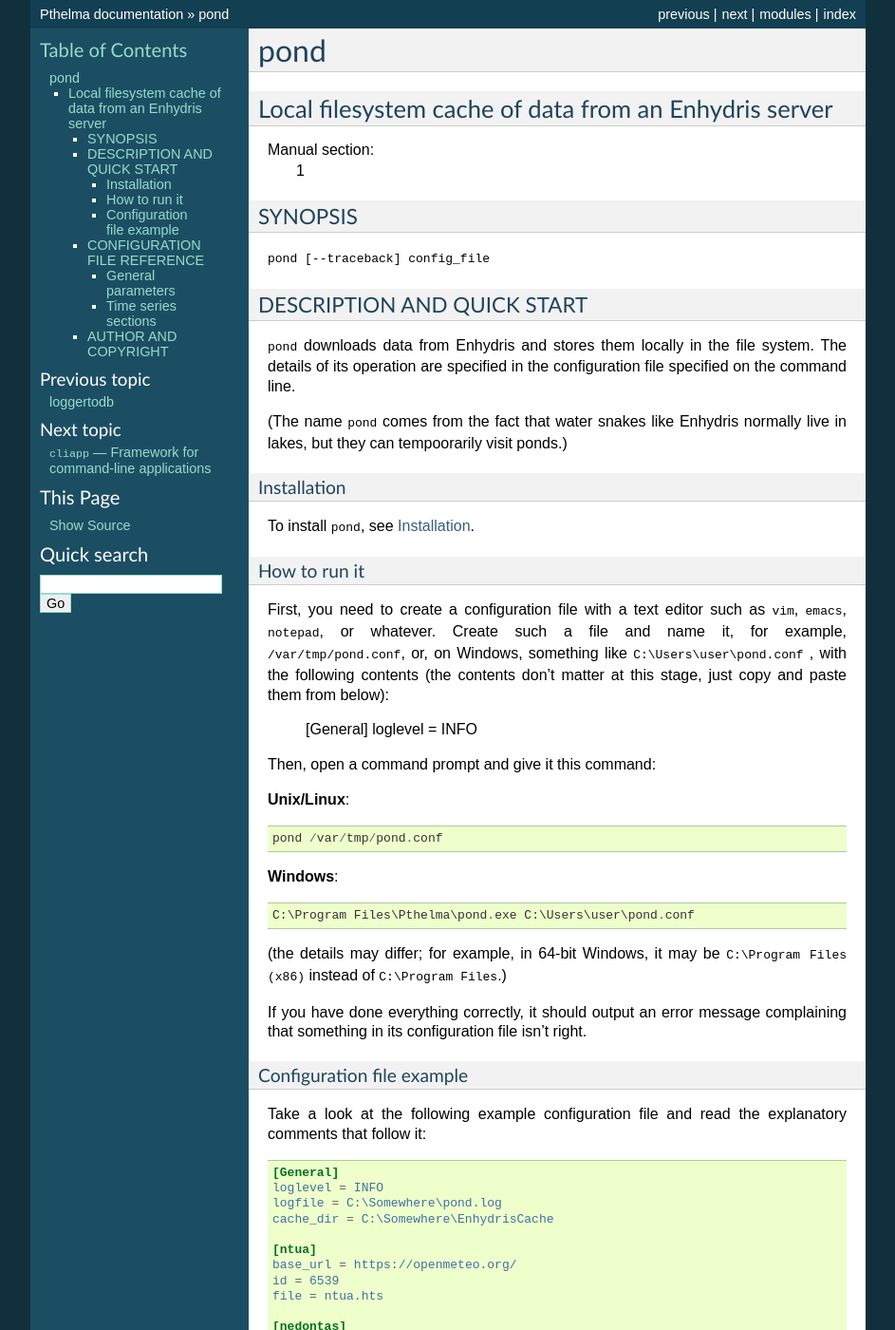
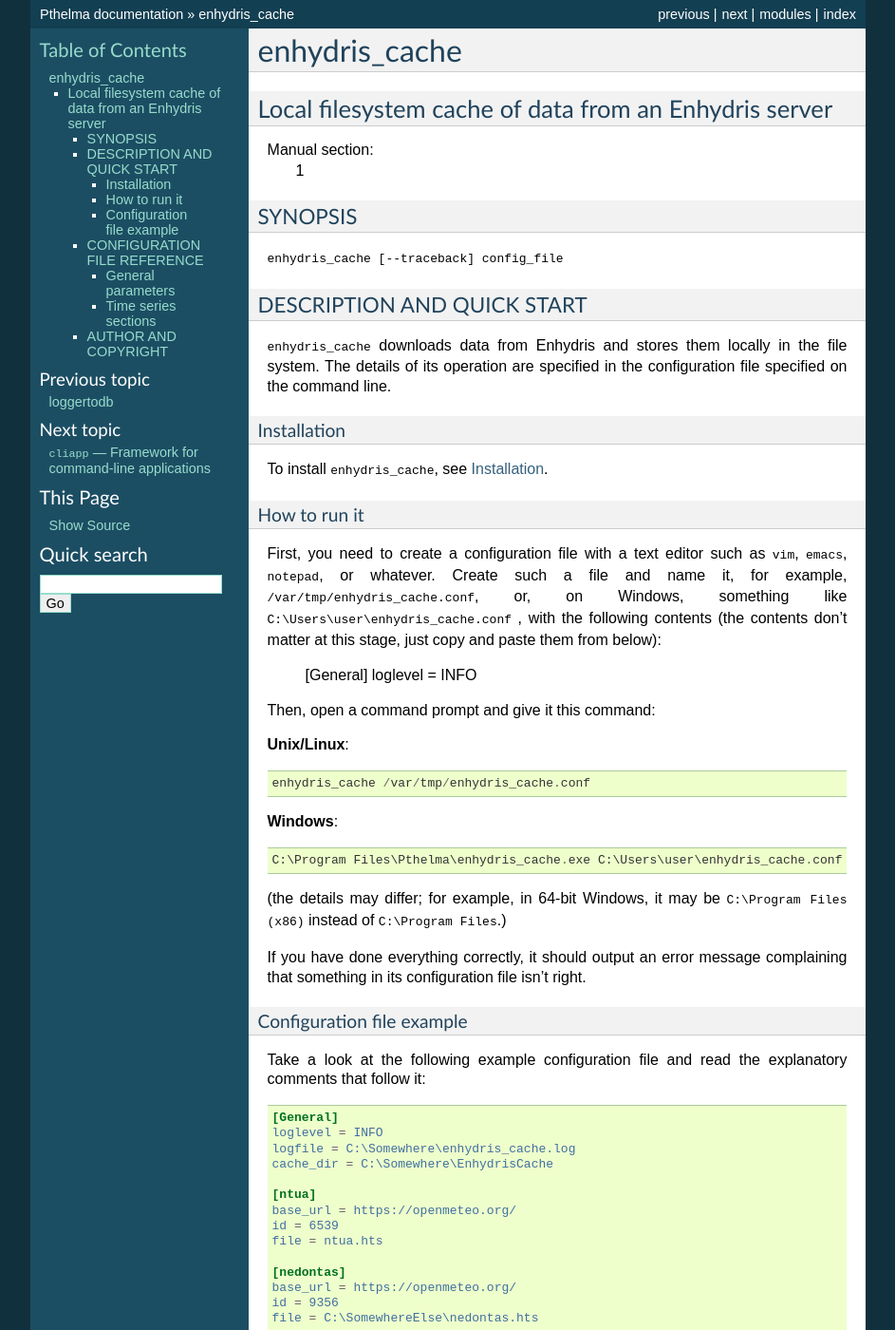
Before and after one commit to openmeteo/pthelma, a Sphinx documentation site: the page built from doc/user/enhydris_cache.rst, in a window 1280 px wide and 1400 px high. Shown: the whole window at 95% size, without its empty margins (168-1111 px from the left). Built offline with Sphinx 7.4.7, drawn with Linux system fonts in a browser that asks for light colours; some of the changed text lies outside the part shown.

Commit message:
Rename pond to enhydris_cache

```diff
--- a/doc/dev/enhydris_cache.rst
+++ b/doc/dev/enhydris_cache.rst
@@ -23,10 +23,11 @@
       Downloads everything that has not already been downloaded (or all
       the time series if nothing is in the cache).
 
-.. class:: PondApp
+.. class:: EnhydrisCacheApp
 
-   This class contains the :doc:`../user/pond` command-line application.
-   The :file:`pond` executable does little other than this::
+   This class contains the :doc:`../user/enhydris_cache` command-line
+   application.  The :file:`enhydris_cache` executable does little
+   other than this::
 
-      application = PondApp()
+      application = EnhydrisCacheApp()
       application.run()
--- a/doc/index.rst
+++ b/doc/index.rst
@@ -12,7 +12,7 @@ User documentation
    user/fordonia
    user/gerarda
    user/loggertodb
-   user/pond
+   user/enhydris_cache
 
 Developer documentation
 -----------------------
--- a/doc/user/pond.rst
+++ b/doc/user/enhydris_cache.rst
@@ -1,6 +1,6 @@
-====
-pond
-====
+==============
+enhydris_cache
+==============
 
 ------------------------------------------------------
 Local filesystem cache of data from an Enhydris server
@@ -11,32 +11,29 @@ Local filesystem cache of data from an Enhydris server
 SYNOPSIS
 ========
 
-``pond [--traceback] config_file``
+``enhydris_cache [--traceback] config_file``
 
 DESCRIPTION AND QUICK START
 ===========================
 
-``pond`` downloads data from Enhydris and stores them locally in the
-file system.  The details of its operation are specified in the
-configuration file specified on the command line.
-
-(The name ``pond`` comes from the fact that water snakes like Enhydris
-normally live in lakes, but they can tempoorarily visit ponds.)
+``enhydris_cache`` downloads data from Enhydris and stores them
+locally in the file system.  The details of its operation are
+specified in the configuration file specified on the command line.
 
 Installation
 ------------
 
-To install ``pond``, see :ref:`install`.
+To install ``enhydris_cache``, see :ref:`install`.
 
 How to run it
 -------------
 
 First, you need to create a configuration file with a text editor such
 as ``vim``, ``emacs``, ``notepad``, or whatever. Create such a file
-and name it, for example, :file:`/var/tmp/pond.conf`, or, on
-Windows, something like :file:`C:\\Users\\user\\pond.conf` , with
-the following contents (the contents don't matter at this stage, just
-copy and paste them from below):
+and name it, for example, :file:`/var/tmp/enhydris_cache.conf`, or, on
+Windows, something like :file:`C:\\Users\\user\\enhydris_cache.conf` ,
+with the following contents (the contents don't matter at this stage,
+just copy and paste them from below):
 
     [General]
     loglevel = INFO
@@ -45,11 +42,11 @@ Then, open a command prompt and give it this command:
 
 **Unix/Linux**::
 
-    pond /var/tmp/pond.conf
+    enhydris_cache /var/tmp/enhydris_cache.conf
 
 **Windows**::
 
-    C:\Program Files\Pthelma\pond.exe C:\Users\user\pond.conf
+    C:\Program Files\Pthelma\enhydris_cache.exe C:\Users\user\enhydris_cache.conf
 
 (the details may differ; for example, in 64-bit Windows, it may be
 :file:`C:\\Program Files (x86)` instead of :file:`C:\\Program Files`.)
@@ -67,7 +64,7 @@ explanatory comments that follow it:
 
     [General]
     loglevel = INFO
-    logfile = C:\Somewhere\pond.log
+    logfile = C:\Somewhere\enhydris_cache.log
     cache_dir = C:\Somewhere\EnhydrisCache
 
     [ntua]
@@ -87,12 +84,13 @@ explanatory comments that follow it:
     id = 8765
     file = arta.hts
 
-With the above configuration file, ``pond`` will log information in
-the file specified by :confval:`logfile`. It will download time series
-from Enhydris and store them in the specified files; these can be
-absolute or relative pathnames; if they are relative, they will be
-stored in the directory specified by :confval:`cache_dir`. In this
-example, the local files will be :file:`C:\\Somewhere\\ntua.hts`,
+With the above configuration file, ``enhydris_cache`` will log
+information in the file specified by :confval:`logfile`. It will
+download time series from Enhydris and store them in the specified
+files; these can be absolute or relative pathnames; if they are
+relative, they will be stored in the directory specified by
+:confval:`cache_dir`. In this example, the local files will be
+:file:`C:\\Somewhere\\ntua.hts`,
 :file:`C:\\SomewhereElse\\nedontas.hts`, and
 :file:`C:\\Somewhere\\arta.hts`.
 
@@ -119,10 +117,10 @@ General parameters
 
 .. confval:: cache_dir
 
-   Optional. ``pond`` will change directory to this directory, so any
-   relative filenames will be relative to this directory. If
-   unspecified, relative filenames will be relative to the directory
-   from which ``pond`` was started.
+   Optional. ``enhydris_cache`` will change directory to this
+   directory, so any relative filenames will be relative to this
+   directory. If unspecified, relative filenames will be relative to
+   the directory from which ``enhydris_cache`` was started.
 
 Time series sections
 --------------------
@@ -155,15 +153,15 @@ The name of the section is ignored.
 AUTHOR AND COPYRIGHT
 ====================
 
-``pond`` was written by Antonis Christofides,
+``enhydris_cache`` was written by Antonis Christofides,
 anthony@itia.ntua.gr.
 
 | Copyright (C) 2014 TEI of Epirus
 
-``pond`` is free software; you can redistribute it and/or modify it
-under the terms of the GNU General Public License as published by
-the Free Software Foundation; either version 3 of the License, or (at
-your option) any later version.
+``enhydris_cache`` is free software; you can redistribute it and/or
+modify it under the terms of the GNU General Public License as
+published by the Free Software Foundation; either version 3 of the
+License, or (at your option) any later version.
 
 This program is distributed in the hope that it will be useful, but
 WITHOUT ANY WARRANTY; without even the implied warranty of
--- a/doc/user/install.rst
+++ b/doc/user/install.rst
@@ -6,8 +6,8 @@ Installation
 
 .. highlight:: bash
 
-loggertodb, pond, and fordonia on Windows
-=========================================
+loggertodb, enhydris_cache, and fordonia on Windows
+===================================================
 
 Download and execute the Windows executable installer
 (``pthelma-X.Y.Z-setup.exe``) from
```
Also changed, not shown: setup.py (+4 -3 lines), 4 other files.
